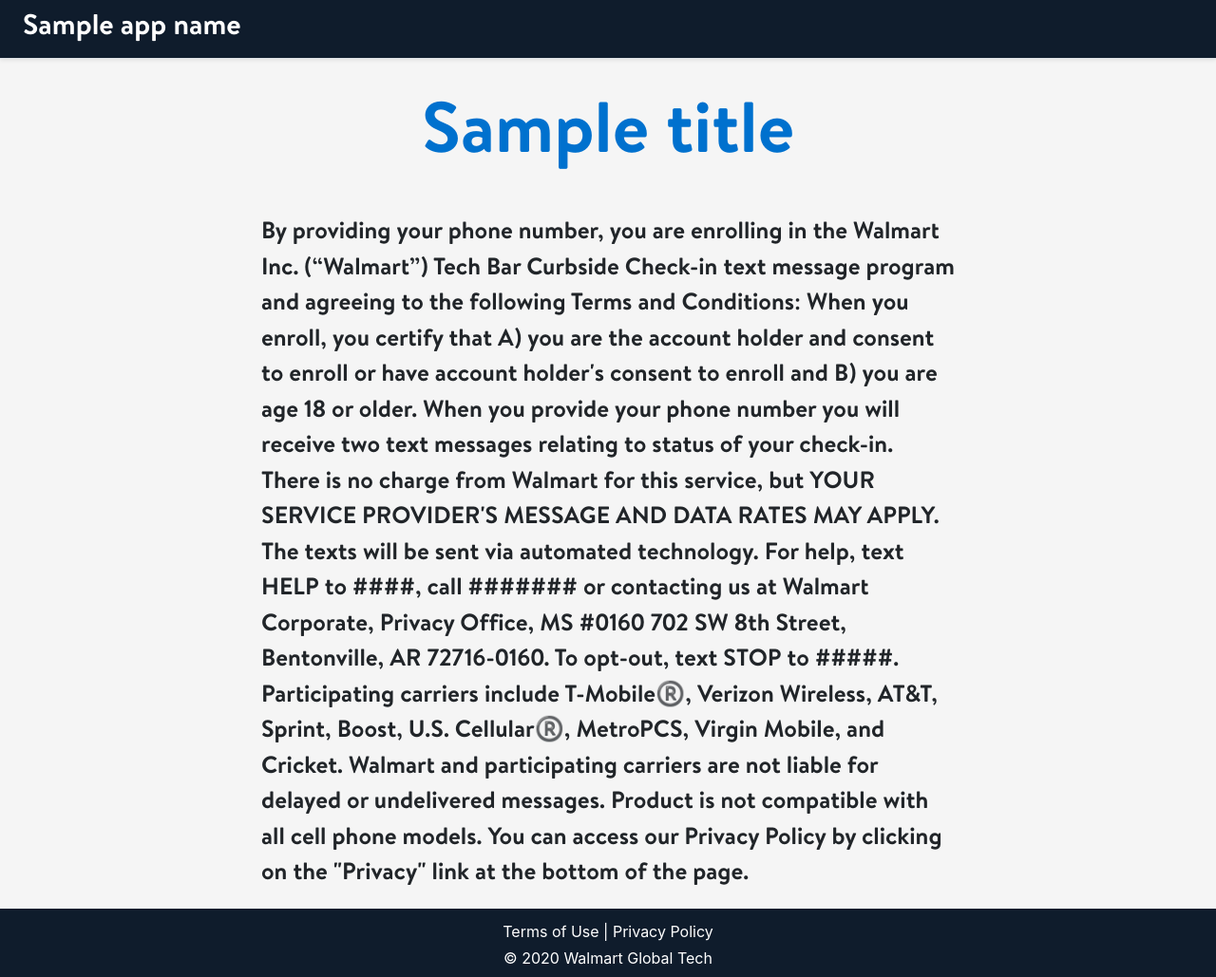
After one commit to dariankeyes/checkin-and-wait, a Django app: template checkin/templates/terms.html in a window 1280 px wide. The commit adds this page. Shown: the whole page at 95% size. Run offline with Django 3.2, Linux system fonts and the light colour scheme; the template is opened without the code that fills it: most values are stand-ins (such as "Sample title", 1, 10 or a date in 2020); some libraries are stand-ins or nearby versions.

```diff
--- a/checkin/static/css/tech.css
+++ b/checkin/static/css/tech.css
@@ -17,7 +17,23 @@
   font-family: BogleBoldItalic;
   src: url("../fonts/Bogle-BoldItalic.otf");
 }
+html, body {
+  height: 100%;
+}
+body {
+  display: flex;
+  flex-direction: column;
+}
 
+.content {
+  flex: 1 0 auto;
+}
+
+.footer {
+  flex-shrink: 0;
+  color: white;
+  background-color: #0f1c2c;
+}
 
 .wmblue {
   color: #0071ce;
--- a/checkin/templates/base.html
+++ b/checkin/templates/base.html
@@ -20,11 +20,15 @@
 
   </head>
 
-  <body style="background-color: whitesmoke;">
+  <body style="background-color: whitesmoke;" class="">
 
     {% include 'navbar.html' %}
+    <div class="content">
+        {% block content%} {% endblock %}
+    </div>
 
-    {% block content%} {% endblock %}
+
+    {% include 'footer.html' %}
 
 
 
--- /dev/null
+++ b/checkin/templates/footer.html
@@ -0,0 +1,24 @@
+
+<footer class="footer p-2" style="">
+    <div class="container" style="">
+        <div class="row">
+
+            <div class="col-12 text-center " style="">
+                <div class="mx-auto col-lg-6 col-sm-12 col-12 p-1">
+                    <div class="row">
+                        <div class="col-12">
+                            <a class="text-center" style="color: white;" href="{% url 'terms' %}">Terms of Use</a>
+                            <span>|</span>
+                            <a class="text-center" style="color: white;" target="_blank" href="https://corporate.walmart.com/privacy-security/walmart-associate-information-privacy-policy">Privacy Policy</a>
+                    </div>
+                </div>
+            </div>
+
+
+            <div class="col-12 text-center" style="">
+                <span class="col-4" style="">© 2020 Walmart Global Tech</span>
+            </div>
+
+        </div>
+    </div>
+</footer>
--- a/checkin/templates/navbar.html
+++ b/checkin/templates/navbar.html
@@ -1,3 +1,3 @@
-<div class="fixed-top d-flex flex-column flex-md-row align-items-center p-3 px-md-4 mb-3 border-bottom shadow-sm" style="background-color: #0f1c2c;">
-    <h5 class="my-0 mr-md-auto font-weight-normal smalltitle" style="font-size: 30px; color: white;">{{ app_name }}</h5>
+<div class="fixed-top d-flex flex-column flex-md-row align-items-center p-2 px-md-4 mb-3 border-bottom shadow-sm" style="background-color: #0f1c2c;">
+    <a class="my-0 mr-md-auto font-weight-normal smalltitle" href="{% url 'home' %}" style="font-size: 30px; color: white;">{{ app_name }}</a>
 </div>
--- /dev/null
+++ b/checkin/templates/terms.html
@@ -0,0 +1,39 @@
+{% extends 'base.html' %}
+{% load static %}
+
+{% block content %}
+
+<div class="container-fluid">
+
+    <div class="container-fluid" style="padding-top: 100px; padding-bottom: 30px;">
+        <!--Title-->
+        <div class="row">
+            <h1 class="col-lg-12 col-sm-12 text-center title wmblue" style="">{{ title }}</h1>
+        </div>
+    </div>
+
+
+    <div class="container">
+        <div class="row">
+            <div class="mx-auto col-lg-8" style="">
+                <p class="smalltitle">
+                    By providing your phone number, you are enrolling in the Walmart Inc. (“Walmart”)
+                    Tech Bar Curbside Check-in text message program and agreeing to the following Terms
+                    and Conditions: When you enroll, you certify that A) you are the account holder and
+                    consent to enroll or have account holder's consent to enroll and B) you are age 18 or older.
+                    When you provide your phone number you will receive two text messages relating to status of your check-in.
+                    There is no charge from Walmart for this service, but YOUR SERVICE PROVIDER'S MESSAGE AND DATA RATES MAY APPLY.
+                    The texts will be sent via automated technology. For help, text HELP to ####, call ####### or contacting us at
+                    Walmart Corporate, Privacy Office, MS #0160 702 SW 8th Street, Bentonville, AR 72716-0160. To opt-out,
+                    text STOP to #####. Participating carriers include T-Mobile®️, Verizon Wireless, AT&T, Sprint, Boost,
+                    U.S. Cellular®️, MetroPCS, Virgin Mobile, and Cricket. Walmart and participating carriers are not liable for
+                    delayed or undelivered messages. Product is not compatible with all cell phone models. You can access our
+                    Privacy Policy by clicking on the "Privacy" link at the bottom of the page.
+                </p>
+            </div>
+
+        </div>
+    </div>
+</div>
+
+{% endblock %}
--- a/checkin/urls.py
+++ b/checkin/urls.py
@@ -21,9 +21,11 @@
     path('', views.home, name='home'),
     path('dashboard', views.dashboard, name='dashboard'),
     path('settings', views.message_config, name='settings'),
+    path('terms', views.terms, name='terms'),
     path('checkin_confirmation.html/<message>', views.checkin_confirmation, name='checkin_confirmation'),
     path('get_check_ins', views.get_check_ins, name='get_check_ins'),
     path('send_ready_notification', views.send_ready_notification, name='send_ready_notification'),
     path('cancel_checkin', views.cancel_checkin, name="cancel_checkin"),
-    path('twilio_webhook', views.twilio_webhook, name='twilio_webhook')
+    path('twilio_webhook', views.twilio_webhook, name='twilio_webhook'),
+    path('twilio_status', views.twilio_status, name='twilio_status')
 ]
--- a/src/settings.py
+++ b/src/settings.py
@@ -46,6 +46,7 @@
 TWILIO_ACCOUNT_SID = get_secret("TWILIO_ACCOUNT_SID")
 TWILIO_AUTH_TOKEN = get_secret("TWILIO_AUTH_TOKEN")
 TWILIO_NUMBER = get_secret("TWILIO_NUMBER")
+TWILIO_CALLBACK_URL = get_secret("TWILIO_CALLBACK_URL")
 
 CHECK_IN_WORDS = ['here']
 OPT_IN_WORDS = ['start', 'subscribe', 'unstop', 'enroll']
```
Also changed, not shown: checkin/admin.py (+6 -1 lines), checkin/models.py (+18 -0 lines), checkin/supporting_scripts/sms.py (+13 -2 lines), checkin/views.py (+33 -5 lines), messages.json (added, +39 -0 lines), transfer_json_to_db.py (added, +11 -0 lines), checkin/migrations/0015_auto_20200915_0126.py (added), checkin/migrations/0016_delete_twiliomessages.py (added), checkin/migrations/0017_twiliomessages.py (added), checkin/migrations/0018_twiliomessages_type.py (added), checkin/migrations/0019_auto_20200915_0213.py (added), checkin/migrations/0020_auto_20200915_0239.py (added), checkin/migrations/0021_twiliomessages_type.py (added).
